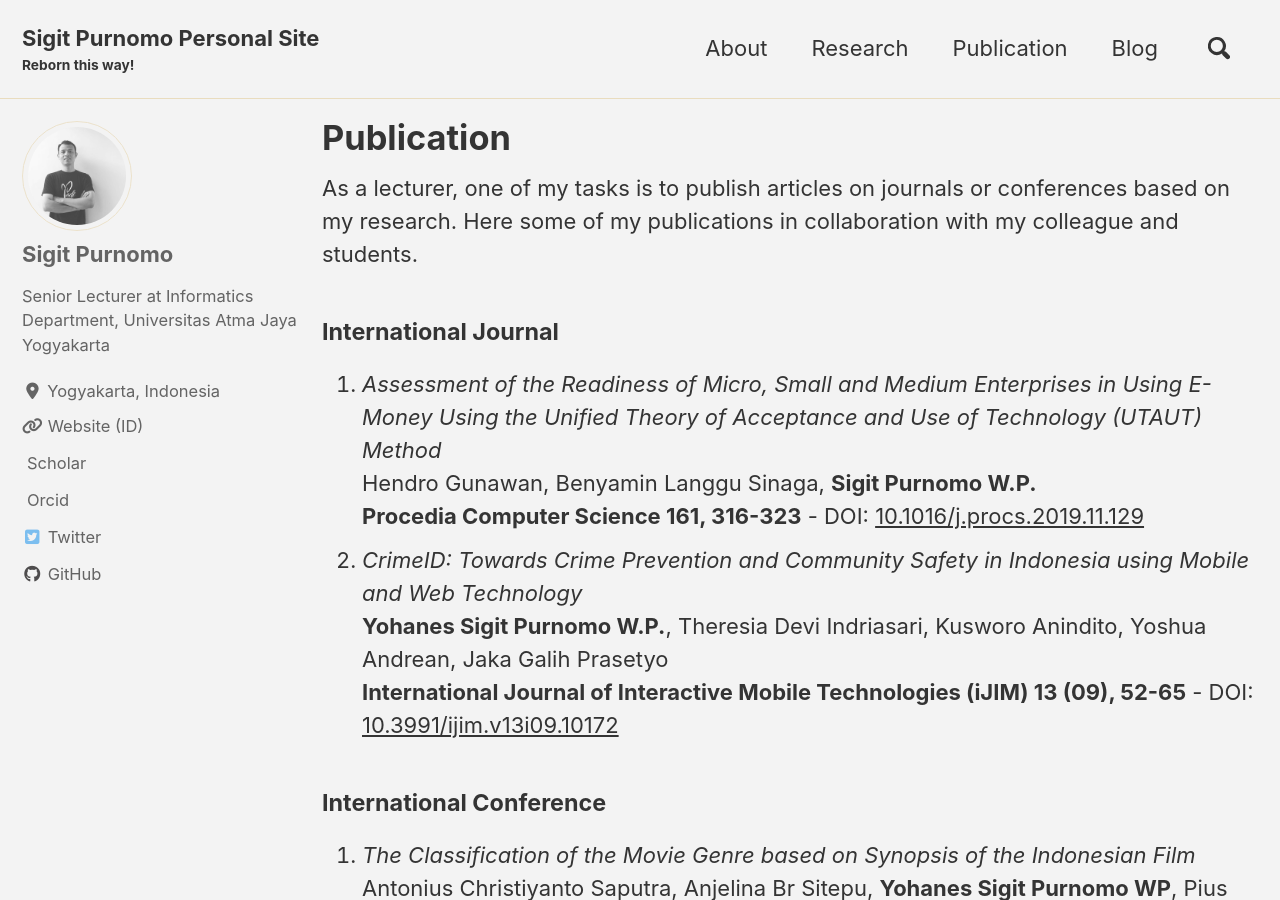
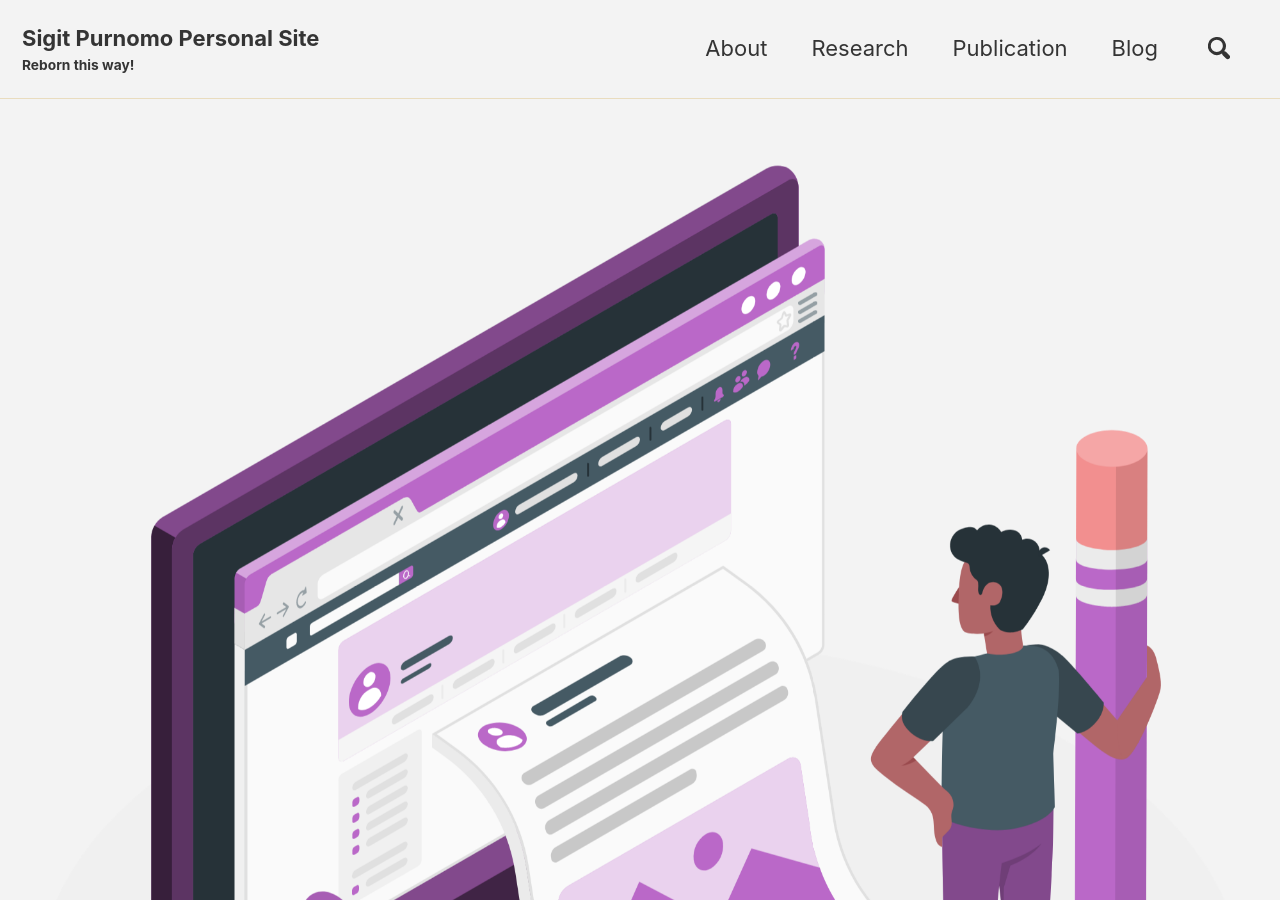
Before and after one commit to sigit-purnomo/sigit-purnomo.github.io, a Jekyll site: the page built from _pages/publication.md, in a window 1280 px wide and 900 px high. Built offline with Jekyll 4.4.1, drawn with Linux system fonts in a browser that asks for light colours; cached includes are drawn as plain includes; nearby versions of some CDN libraries; a style sheet for code colours, icons or effects is not loaded.

Commit message:
Update publication.md

```diff
--- a/_pages/publication.md
+++ b/_pages/publication.md
@@ -3,6 +3,8 @@ title: "Publication"
 permalink: /publication/
 excerpt: "Publication in international journals, international conferences, Indonesian journals, and Indonesian seminars or conferences"
 layout: single
+header:
+   image: /assets/images/wall post-amico.png
 author_profile: true
 sitemap: true
 modified: 2020-04-25
```
